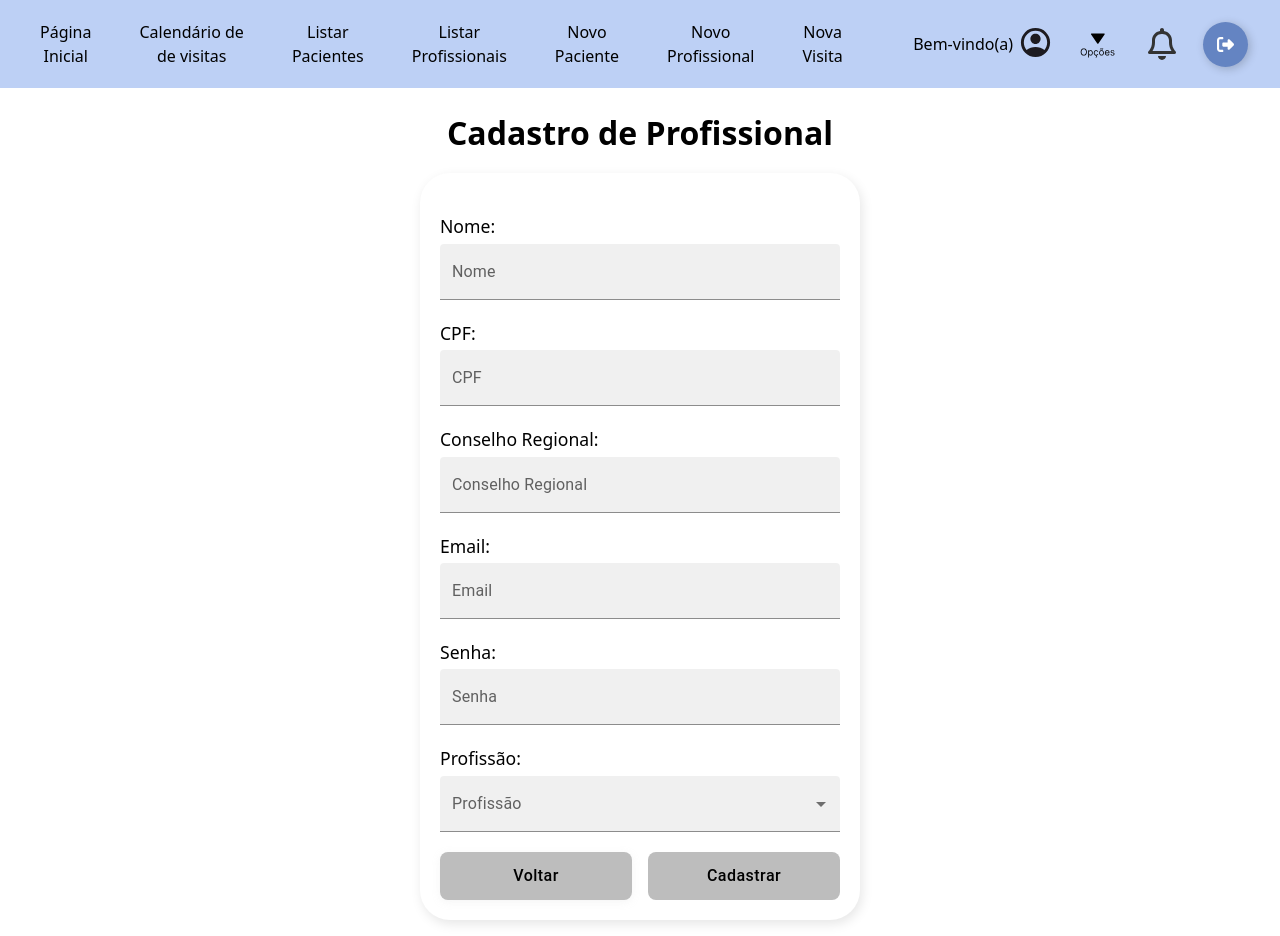
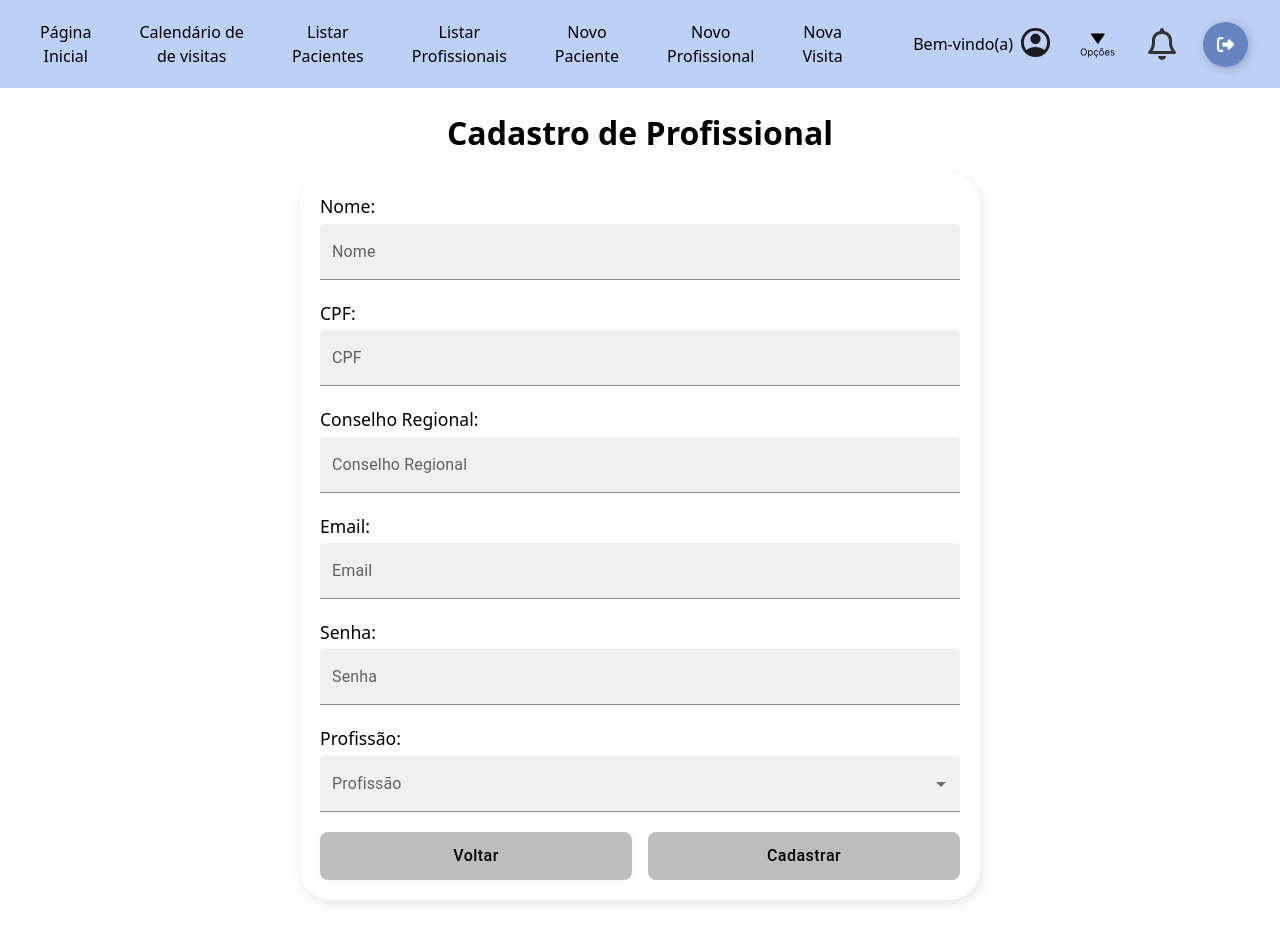
Before and after one commit to Jonas-eng-21/Sistema-de-assistencia-para-visitas-domiciliares, a React (Vite) app in the folder sistemaFront/: page /cadastro-de-Profissional in a window 1280 px wide. Built offline with nearby package versions, Linux system fonts and the light colour scheme; sample sign-in values are in the browser's storage; some icons are missing.

Commit message:
espaçamento cadastro profissional

```diff
--- a/sistemaFront/src/pages/Login/style.ts
+++ b/sistemaFront/src/pages/Login/style.ts
@@ -12,8 +12,7 @@ export const Title = styled.h1`
 `
 
 export const Card = styled.div`
-  width: 100%;
-  max-width: 400px;
+  max-width: 50%;
   padding: 2em;
   background-color: #ffffff;
   border-radius: 30px;
--- a/sistemaFront/src/pages/cadastroProfissional/index.tsx
+++ b/sistemaFront/src/pages/cadastroProfissional/index.tsx
@@ -60,9 +60,9 @@ const CadastroProfissional = () => {
     <S.Container>
       <Header />
       <S.Title>Cadastro de Profissional</S.Title>
-      <S.Card className="divcadastro" style={{ width: "100%", minWidth: "400px", alignItems: "stretch", padding: "20px" }}>
+      <S.Card style={{ width: "100%", alignItems: "stretch", padding: "20px" }}>
         <form onSubmit={handleSubmit(onSubmit)}>
-          <div className="padd">
+            <div style={{paddingBottom: "20px"}}>
             <S.TituloForm>Nome:</S.TituloForm>
             <TextField
               fullWidth
@@ -72,8 +72,8 @@ const CadastroProfissional = () => {
               error={!!errors.nome}
               helperText={errors.nome?.message}
             />
-          </div>
-          <div className="padd">
+            </div>
+          <div style={{paddingBottom: "20px"}}>
             <S.TituloForm>CPF:</S.TituloForm>
             <TextField
               fullWidth
@@ -84,7 +84,7 @@ const CadastroProfissional = () => {
               helperText={errors.cpf?.message}
             />
           </div>
-          <div className="padd">
+          <div style={{paddingBottom: "20px"}}>
             <S.TituloForm>Conselho Regional:</S.TituloForm>
             <TextField
               fullWidth
@@ -95,7 +95,7 @@ const CadastroProfissional = () => {
               helperText={errors.consenhoRegional?.message}
             />
           </div>
-          <div className="padd">
+          <div style={{paddingBottom: "20px"}}>
             <S.TituloForm>Email:</S.TituloForm>
             <TextField
               fullWidth
@@ -106,7 +106,7 @@ const CadastroProfissional = () => {
               helperText={errors.email?.message}
             />
           </div>
-          <div className="padd">
+          <div style={{paddingBottom: "20px"}}>
             <S.TituloForm>Senha:</S.TituloForm>
             <FormControl variant="filled" fullWidth>
               <InputLabel htmlFor="filled-password">Senha</InputLabel>
@@ -134,7 +134,7 @@ const CadastroProfissional = () => {
               )}
             </FormControl>
           </div>
-          <div className="padd">
+          <div style={{paddingBottom: "20px"}}>
             <S.TituloForm>Profissão:</S.TituloForm>
             <FormControl fullWidth variant="filled">
               <InputLabel id="profissao-label">Profissão</InputLabel>
```
